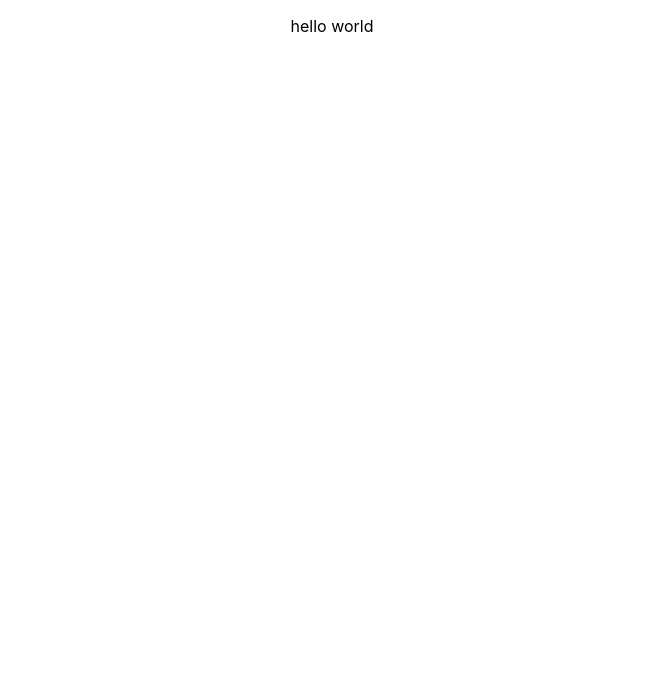
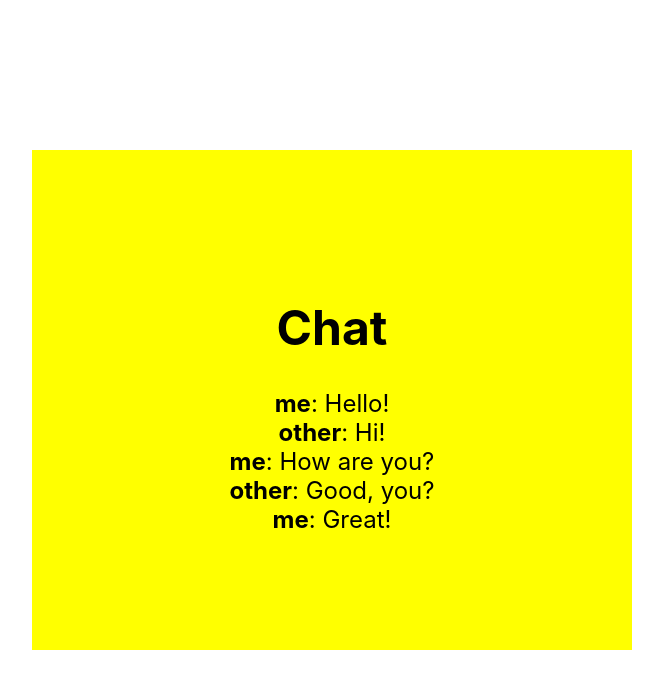
Before and after one commit to n0quarter/hyphen, a React (Create React App) app in the folder fe/: page / in a window 1280 px wide. Shown: the top 688 px of the page, without its empty margins (308-971 px from the left). Built offline with nearby package versions, Linux system fonts and the light colour scheme.

Commit message:
basic layout

```diff
--- a/fe/package.json
+++ b/fe/package.json
@@ -13,6 +13,7 @@
     "react": "^18.2.0",
     "react-dom": "^18.2.0",
     "react-scripts": "5.0.1",
+    "styled-components": "^6.1.1",
     "typescript": "^4.9.5",
     "web-vitals": "^2.1.4"
   },
--- a/fe/src/App.tsx
+++ b/fe/src/App.tsx
@@ -1,11 +1,33 @@
 import React from 'react';
-import logo from './logo.svg';
-import './App.css';
-function App() {
+import styled from 'styled-components';
+import {ChatView} from "./ChatView";
+
+// FullScreenCentered component for full-screen on mobile and centered on desktop
+const FullScreenCentered = styled.div`
+  display: flex;
+  justify-content: center;
+  align-items: center;
+  width: 100%;
+  min-height: 100vh; // Full viewport height
+  background-color: white;
+  color: black;
+  font-size: 20px;
+  padding: 10px;
+  box-sizing: border-box; // Ensures padding is included in the element's total width and height
+
+  // Media query for desktop
+  @media (min-width: 769px) {
+    min-height: 100vh;
+    justify-content: center;
+    align-items: center;
+  }
+`;
+
+const App = () => {
   return (
-    <div className="App">
-      <p>hello world</p>
-    </div>
+    <FullScreenCentered>
+      <ChatView />
+    </FullScreenCentered>
   );
 }
 
--- /dev/null
+++ b/fe/src/ChatView.tsx
@@ -0,0 +1,39 @@
+import React from "react";
+import styled from "styled-components";
+
+const ChatContainer = styled.div`
+  display: flex;
+  flex-direction: column;
+  justify-content: center;
+  align-items: center;
+  max-width: 600px; // Max width for the chat container
+  width: 100%; // Full width on smaller devices
+  //min-height: 100%;
+  min-height: 500px;
+  background-color: yellow;
+  color: black;
+  font-size: 24px;
+  overflow-y: auto; // Allows vertical scrolling if content overflows
+`;
+
+export const ChatView = () => {
+  const [messages, setMessages] = React.useState([
+    { sender: "me", content: "Hello!" },
+    { sender: "other", content: "Hi!" },
+    { sender: "me", content: "How are you?" },
+    { sender: "other", content: "Good, you?" },
+    { sender: "me", content: "Great!" },
+  ]);
+
+  return (
+    <ChatContainer>
+      <h1>Chat</h1>
+      {messages.map((message, index) => (
+        <div key={index}>
+          <b>{message.sender}</b>: {message.content}
+        </div>
+      ))}
+
+    </ChatContainer>
+  );
+}
```
Also changed, not shown: 1 other file (tests, documents, lock files or other folders).
